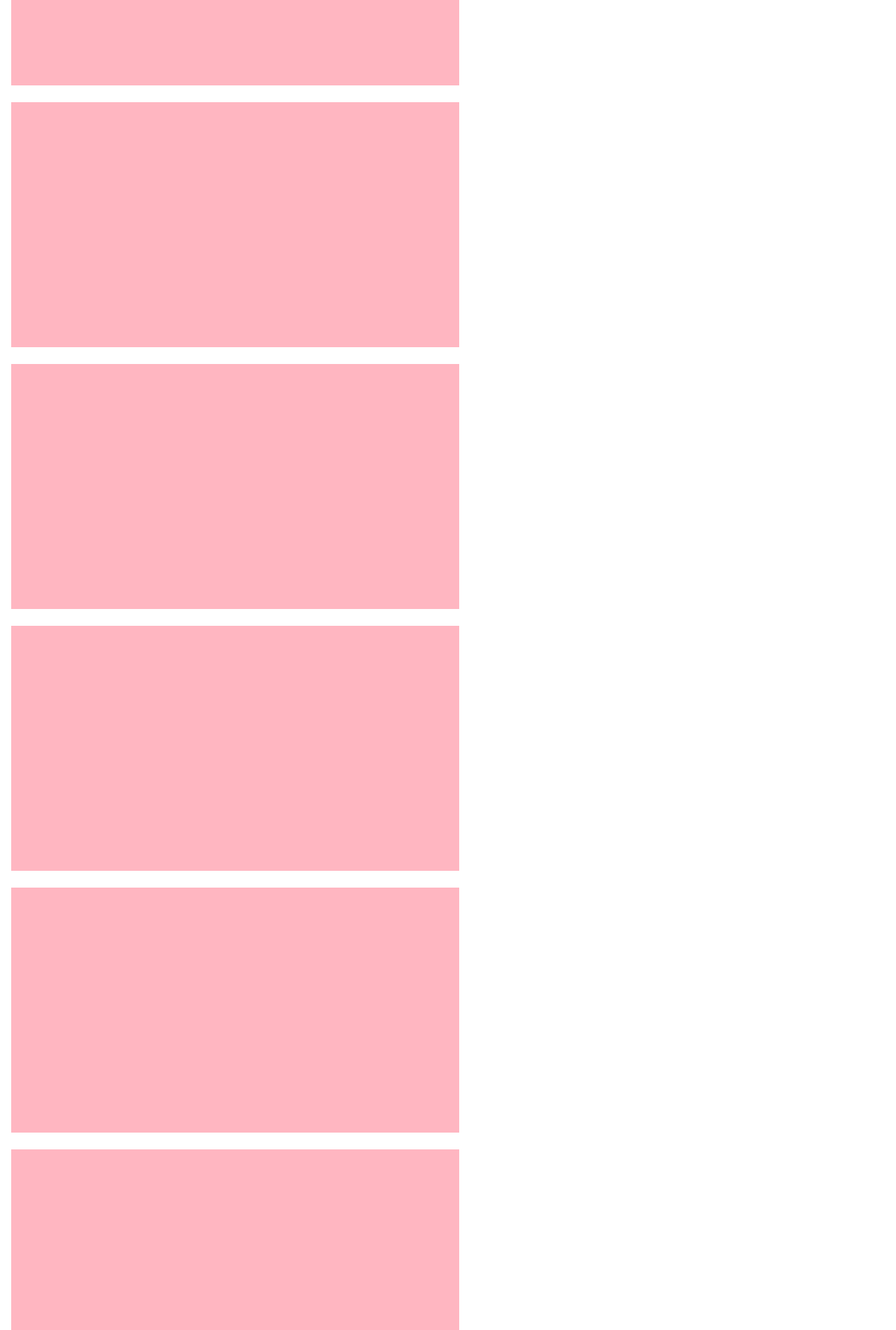
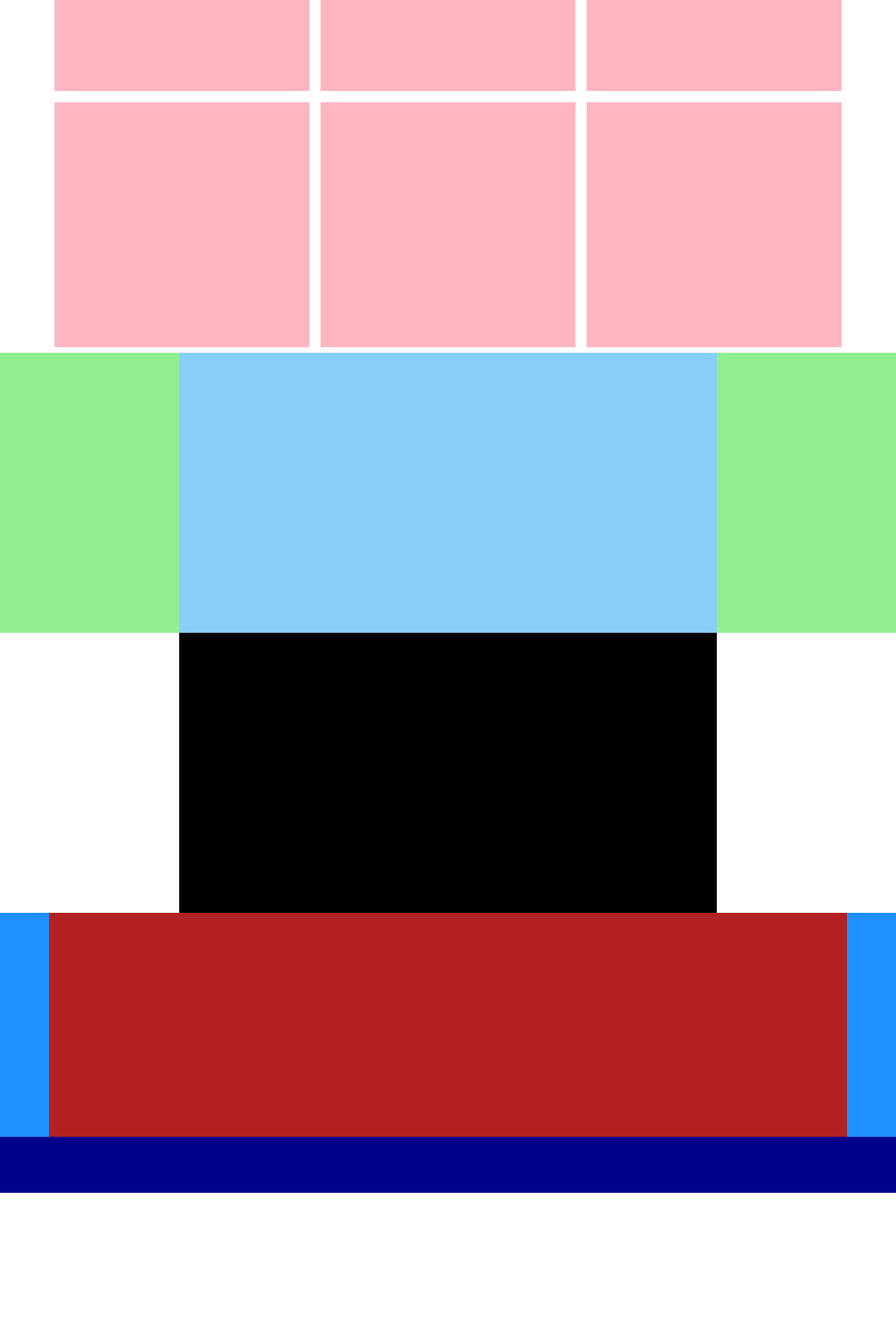
Before and after one commit to Adner16/html-css-bootstrap-freelancer, a plain HTML site: page index.html in a window 1280 px wide. Shown: the part 900-2800 px from the top of the page at 70% size. After the commit the page ends 2604 px from the top, so only its background shows below. Drawn offline with nearby package versions, Linux system fonts and the light colour scheme.

Commit message:
fixed dimensions

```diff
--- a/css/style.css
+++ b/css/style.css
@@ -3,6 +3,7 @@
 
 header{
     background-color: lightblue;
+    align-items: center;
 }
 
 header i{
@@ -25,7 +26,7 @@ header i{
 
 /* COL */
 
-.col{
+.gr-box{
     background-color: lightpink;
     height: 350px;
 }
@@ -56,3 +57,13 @@ footer{
     background-color: dodgerblue;
     height: 400px;
 }
+
+footer .container{
+    background-color: firebrick;
+    height: 320px;
+}
+
+footer .bottom-bar{
+    background-color: darkblue;
+    height: 80px;
+}
--- a/index.html
+++ b/index.html
@@ -28,24 +28,50 @@
         </section>
 
         <!-- PORTFOLIO -->
-        <section class="portfolio">
-            <div class="col mx-3 my-4 col-md-6"></div>
-            <div class="col mx-3 my-4 col-md-6"></div>
-            <div class="col mx-3 my-4 col-md-6"></div>
-            <div class="col mx-3 my-4 col-md-6"></div>
-            <div class="col mx-3 my-4 col-md-6"></div>
-            <div class="col mx-3 my-4 col-md-6"></div>
+        <section class="container">
+        <div class="row">
+            <div class="col-sm-12 col-md-6 col-lg-4 p-2">
+                <div class="gr-box">
+                </div>
+            </div>
+            <div class="col-sm-12 col-md-6 col-lg-4 p-2">
+                <div class="gr-box">
+                </div>
+            </div>
+            <div class="col-sm-12 col-md-6 col-lg-4 p-2">
+                <div class="gr-box">
+                </div>
+            </div>
+            <div class="col-sm-12 col-md-6 col-lg-4 p-2">
+                <div class="gr-box">
+                </div>
+            </div>
+            <div class="col-sm-12 col-md-6 col-lg-4 p-2">
+                <div class="gr-box">
+                </div>
+            </div>
+            <div class="col-sm-12 col-md-6 col-lg-4 p-2">
+                <div class="gr-box">
+                </div>
+            </div>
+
+
+
+        </div>
         </section>
         <!-- ABOUT -->
         <section class="about">
-            <div class="container mx-auto"></div>
+            <div class="container"></div>
         </section>
         <section class="contact">
-            <div class="container mx-auto"></div>
+            <div class="container"></div>
         </section>
     </main>
         <!-- FOOTER -->
     <footer>
+        <div class="container container">
+        </div>
+        <div class="bottom-bar"></div>
     </footer>
 </body>
 </html>
```
